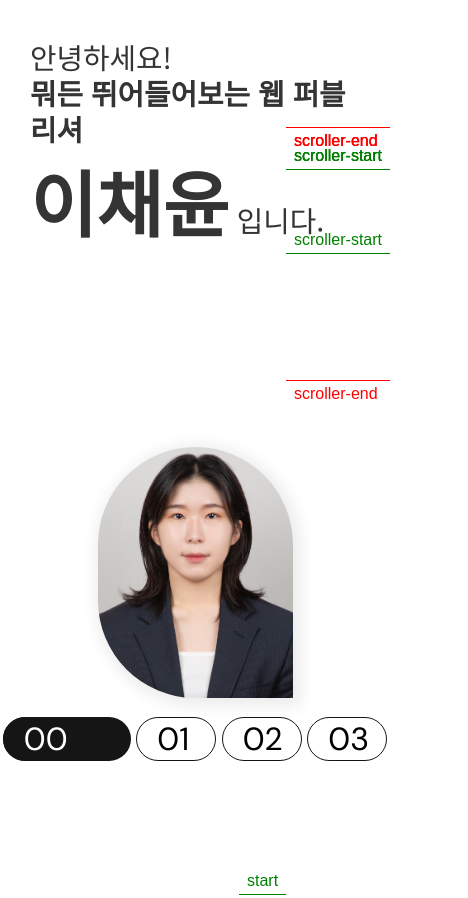
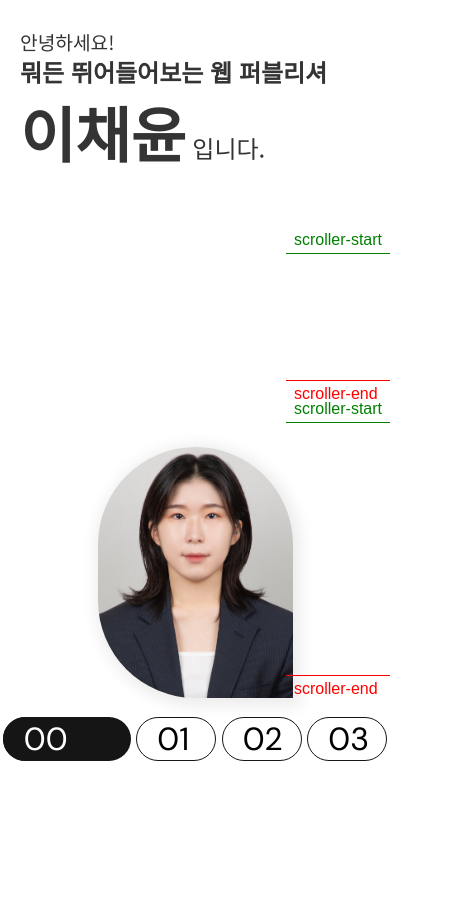
Before and after one commit to Chaeyun-Lee/portfolio, a plain HTML site: page index.html in a window 390 px wide. Shown: the top 898 px of the page, 468 px wide, since content can reach past the window. Drawn offline with nearby package versions, Linux system fonts and the light colour scheme; a web font is replaced by a local one.

Commit message:
Add files via upload

```diff
--- a/css/p0_p2css.css
+++ b/css/p0_p2css.css
@@ -742,9 +742,13 @@ main {
     width: 50vw;
   }
   .textBox{
-    padding:5% 30px;
+    padding:2% 20px;
     width:100%;
-    font-size:1.8em;
+    font-size:1.5em;
+
+  }
+  .textBox>p:first-child{
+    font-size: 0.8em;
   }
   #scrollDown {
     display: none;
@@ -922,7 +926,7 @@ main {
   }
   .page03h1 {
     width: 100%;
-    font-size: 3em;
+    font-size: 2.5em;
   }
   #page03Inner {
     display: inline-block;
@@ -1051,7 +1055,8 @@ main {
     font-size: 1em;
   }
   .myEmail{
-    font-size: 2em;
+    font-size: 1.5em;
+    text-align: center;
   }
   .copyEmail>button{
     height: 100%;
--- a/js/gsapPf.js
+++ b/js/gsapPf.js
@@ -50,10 +50,11 @@ page02Ani.from(".title02 span:nth-child(6)",{autoAlpha:1,duration:1, y:200},"+=0
 ScrollTrigger.create({
     animation:page02Ani,
     trigger:'.title02',
-    start:"-40% 40%",
-    end:"bottom 60%",
+    start:"top 50%",
+    end:"bottom 80%",
+    markers:true,
     scrub:3,
-})
+});
 
 const page03Ani = gsap.timeline();
 page03Ani.from(".page03h1 p:first-child",{autoAlpha:1, duration:1, y:-200},"+=0.2")
@@ -75,7 +76,6 @@ gsap.utils.toArray(".pageBg").forEach((item)=>{
         trigger:item,
         start:"top 20%",
         end:"bottom 15%",
-        markers:true,
         onEnter:()=>
             gsap.to("body",{
                 backgroundColor:color,
```
